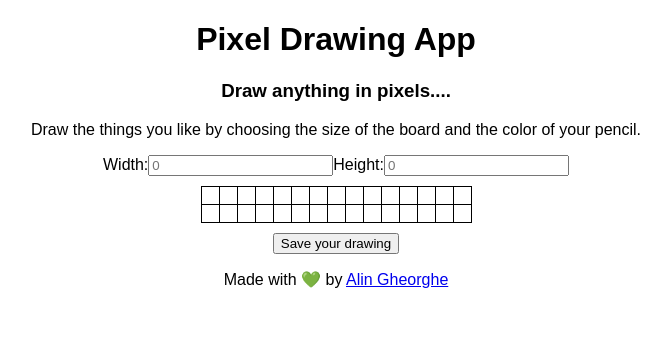
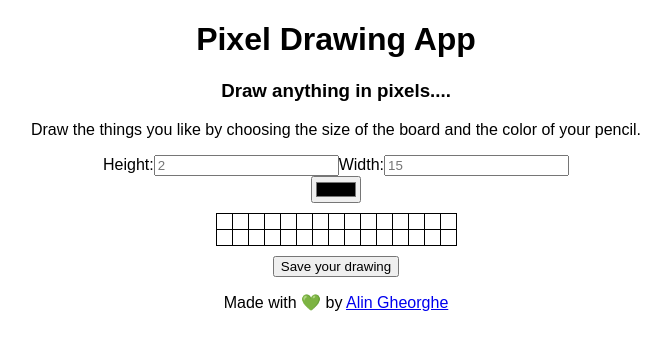
Before and after one commit to palingheorghe/Draw-The-Pixels-App, a React (Create React App) app: page / in a window 1280 px wide. Shown: the top 350 px of the page, without its empty margins (304-971 px from the left). Built offline with nearby package versions, Linux system fonts and the light colour scheme.

Commit message:
feat: Final changes, ready to go to the next phase

```diff
--- a/src/App.css
+++ b/src/App.css
@@ -35,4 +35,5 @@
   height: 15px;
   border: 1px solid black;
   margin: 0px;
+  padding: 0px;
 }
--- a/src/App.js
+++ b/src/App.js
@@ -42,6 +42,7 @@ class App extends Component {
           <p>Draw the things you like by choosing the size of the board and the color of your pencil.</p>
           <div>
             <SubmitInfo changingRows={this.changeDraw}/>
+            <input type="color" />
             <DrawingTable columns={ this.state.columns } rows={ this.state.rows }/>
             <SaveDraw />
           </div>
--- a/src/components/submit-info.js
+++ b/src/components/submit-info.js
@@ -2,17 +2,12 @@ import React from 'react';
 import PropTypes from 'prop-types';
 
 const SubmitInfo = (props) => {
-
-    function onInputChange(x, y) {
-        props.changeDraw(x, y);
-    }
-
     return (
         <div>
+            <label>Height:</label>
+            <input type="number" placeholder="2" onChange={event => props.changingRows(0, ~~event.target.value)}/>
             <label>Width:</label>
-            <input type="number" placeholder="0" onChange={event => props.changingRows(0, event.target.value)}/>
-            <label>Height:</label>
-            <input type="number" placeholder="0" onChange={event => props.changingRows(event.target.value, 0)}/>
+            <input type="number" placeholder="15" onChange={event => props.changingRows(~~event.target.value, 0)}/>
         </div>
     );
 };
```
